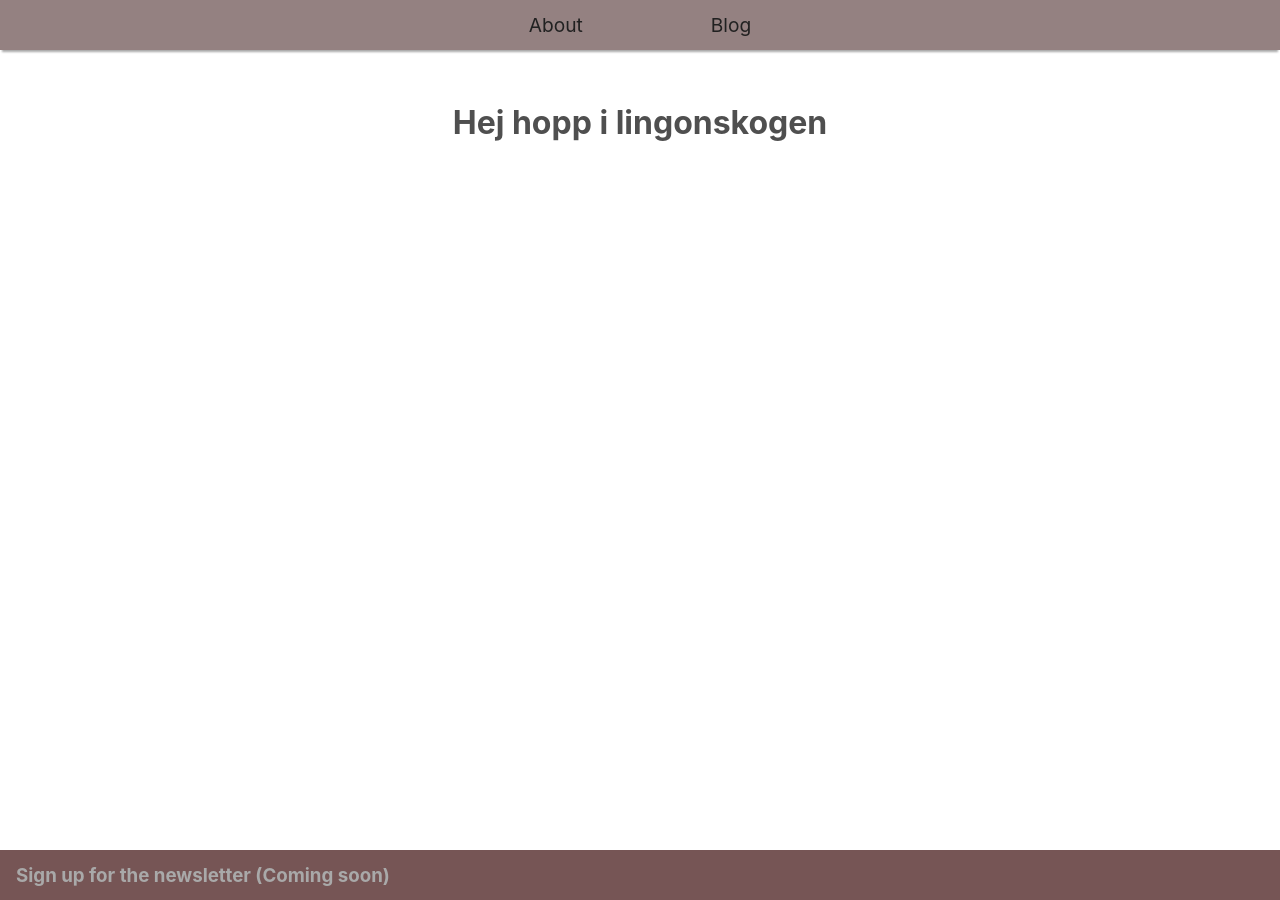
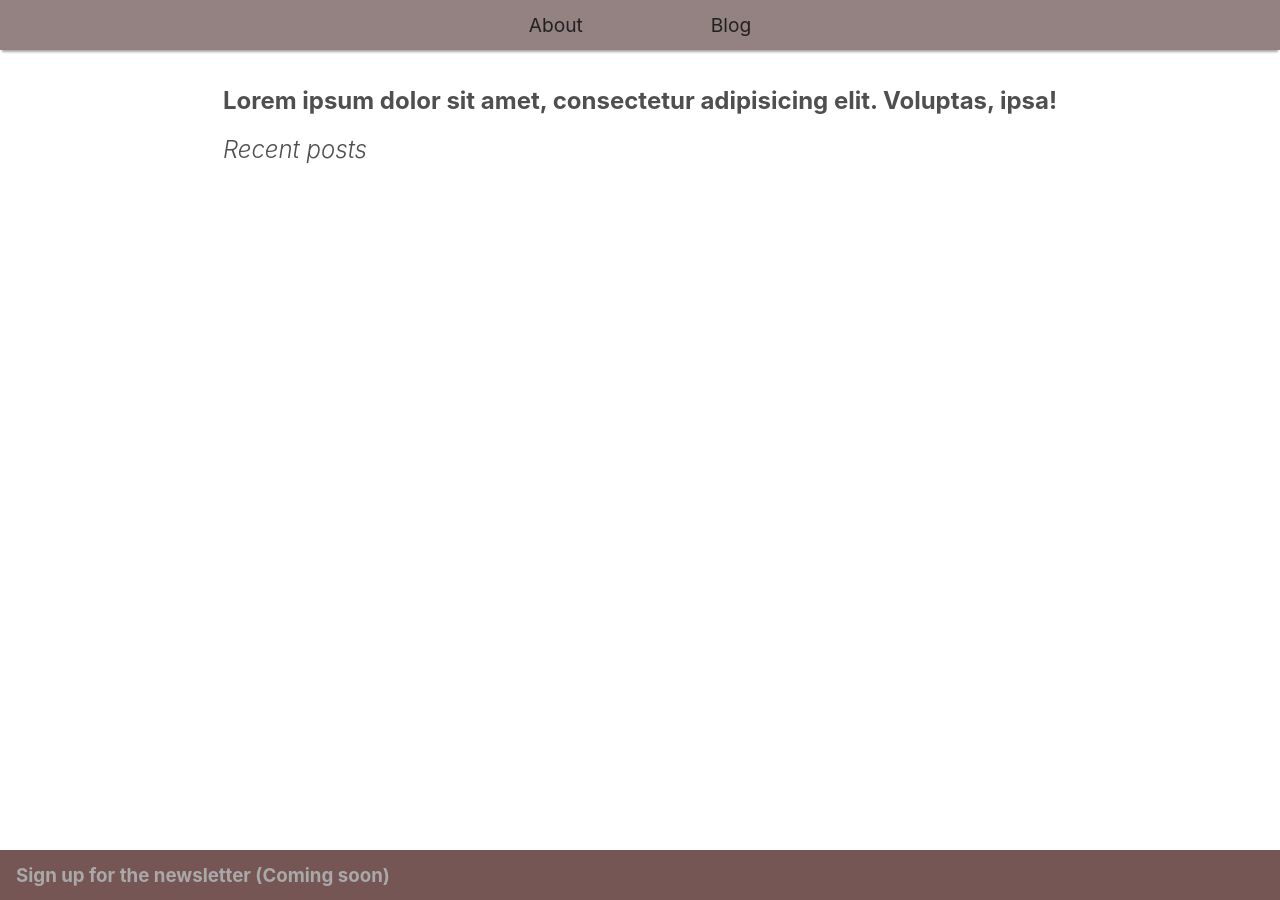
Before and after one commit to tomasnyberg/maxkopra.com, a Next.js app: page / in a window 1280 px wide. Built offline with nearby package versions, Linux system fonts and the light colour scheme.

Commit message:
slight styling changes to index and layout

```diff
--- a/pages/index.js
+++ b/pages/index.js
@@ -1,7 +1,28 @@
-export default function Home() {
+import Link from "next/link"
+import { getSortedPostsData } from "../lib/posts"
+import Head from "next/head"
+import styles from '../styles/index.module.css'
+
+export default function Home({posts}) {
   return (
     <div>
-      <h1>Hej hopp i lingonskogen</h1>
+      <Head>
+        <title>Max Kopra</title>
+      </Head>
+      <h2>Lorem ipsum dolor sit amet, consectetur adipisicing elit. Voluptas, ipsa!</h2>
+      <section>
+        <h2 className={styles.blogtitle}>Recent posts</h2>
+      </section>
     </div>
   )
 }
+
+export async function getStaticProps(){
+  const data = getSortedPostsData()
+  console.log(data)
+  return {
+    props: {
+      data
+    }
+  }
+}
--- a/styles/Layout.module.css
+++ b/styles/Layout.module.css
@@ -5,7 +5,7 @@
 
 .main {
   min-height: 100vh;
-  padding: 2rem 1.5rem;
+  padding: 1rem 1.5rem;
   flex: 1;
   display: flex;
   flex-direction: column;
--- /dev/null
+++ b/styles/index.module.css
@@ -0,0 +1,4 @@
+.blogtitle {
+    font-style: italic;
+    font-weight: 300;
+}
```
